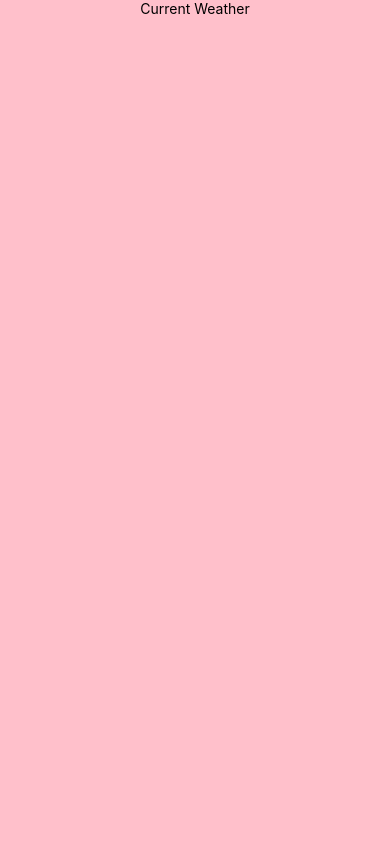
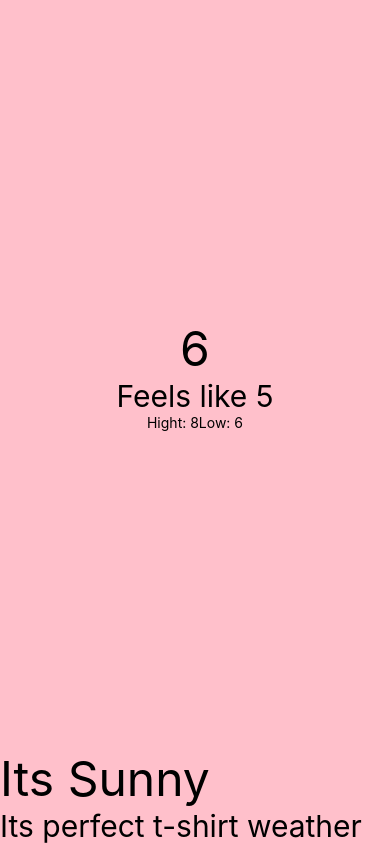
Before and after one commit to EdASalazar/ReactNativeWeatherApp, a React Native app: screen / in a window 390 px wide. Built offline with nearby package versions, Linux system fonts and the light colour scheme.

Commit message:
Taking a break

```diff
--- a/App.js
+++ b/App.js
@@ -6,7 +6,16 @@
 return (
   <SafeAreaView style={styles.wrapper}>
     <View style={styles.container}>
-      <Text>Current Weather</Text>
+      <Text style={styles.temp}>6</Text>
+      <Text style={styles.feels}>Feels like 5</Text>
+      <View style={styles.highLowWrapper}>
+        <Text styles={styles.highLow}>Hight: 8</Text>
+        <Text styles={styles.highLow}>Low: 6</Text>
+      </View>
+    </View>
+    <View style={styles.bodyWrapper}>
+      <Text style={styles.description}>Its Sunny</Text>
+      <Text style={styles.message}>Its perfect t-shirt weather</Text>
     </View>
   </SafeAreaView>
 )
@@ -16,11 +25,39 @@
 const styles = StyleSheet.create({
   wrapper: {
     flex: 1,
+    backgroundColor: 'pink',
   },
   container: {
-    backgroundColor: 'pink',
     flex: 1,
     alignItems: 'center',
+    // may remove
+    justifyContent: 'center'
   },
+  temp: {
+    color: "black",
+    fontSize: 48,
+  },
+  feels: {
+    color: 'black',
+    fontSize: 30,
+  },
+  highLowWrapper: {
+  flexDirection: 'row',
+  },
+  highLow: {
+    color: 'black',
+    fontSize: 30
+  },
+  bodyWrapper: {
+    justifyContent: 'flex-end',
+    alignItems: 'flex-start',
+  },
+  description: {
+    fontSize: 48,
+  },
+  message: {
+    fontSize: 30,
+  },
+
 })
 export default App
```
